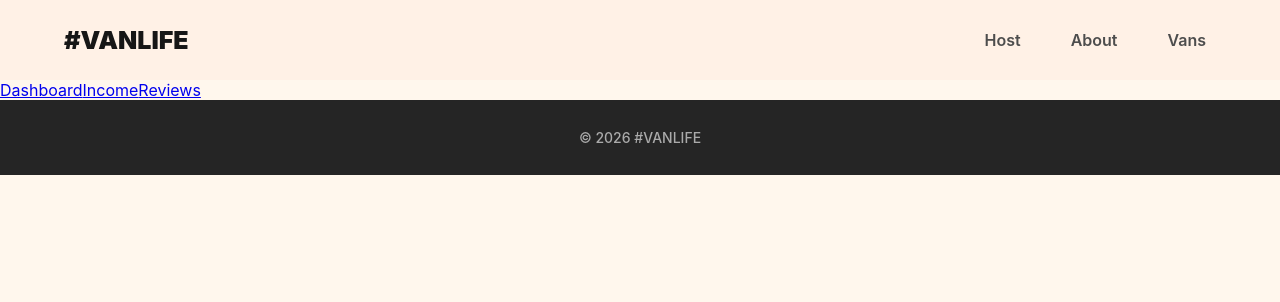
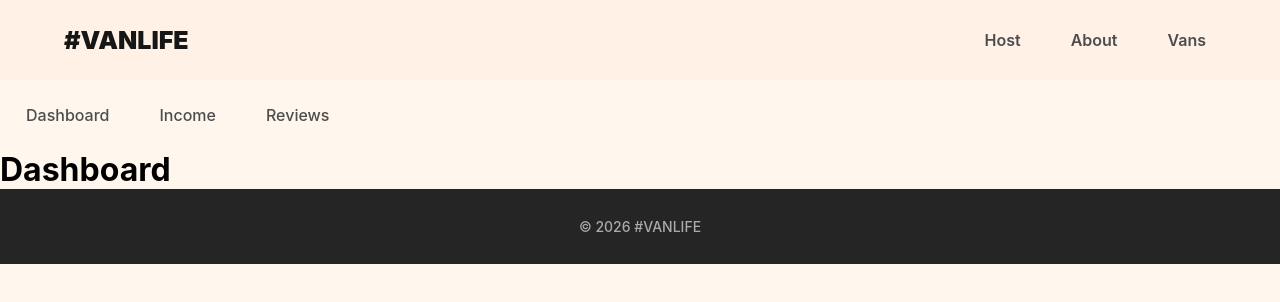
Before and after one commit to DezgunKnight/van-life, a React (Vite) app: page /host in a window 1280 px wide. Shown: the top 302 px of the page. Built offline with nearby package versions, Linux system fonts and the light colour scheme; what miragejs would draw is missing.

Commit message:
added index routes, trimmed unnecessary "/"  from paths, and added some css for host navigation

```diff
--- a/src/App.css
+++ b/src/App.css
@@ -235,3 +235,23 @@
   font-weight: 500;
   font-size: 14px;
 }
+
+/* HostLayout Navigation */
+
+.host-nav {
+  display: flex;
+  gap: 50px;
+  padding: 20px 26px;
+}
+
+.host-nav a {
+  text-decoration: none;
+  color: #4D4D4D;
+  font-weight: 500;
+  padding: 5px 0;
+}
+
+.host-nav a:hover {
+  color: #161616;
+  text-decoration: underline;
+}
--- a/src/App.jsx
+++ b/src/App.jsx
@@ -1,7 +1,7 @@
 import './App.css'
 import { BrowserRouter, Routes, Route} from 'react-router-dom'
 import { Home } from './Pages/Home'
-import { HostLayout } from './Pages/Host/HostLayout'
+import { HostLayout } from './components/HostLayout'
 import { Dashboard } from './Pages/Host/Dashboard'
 import { Income } from './Pages/Host/Income'
 import { Reviews } from './Pages/Host/Reviews'
@@ -18,15 +18,15 @@
     <>
       <BrowserRouter>
         <Routes>
-          <Route element={<Layout />}>
-            <Route path="/" element={<Home />} />
-            <Route path="/about" element={<About />} />
-            <Route path="/vans" element={<Vans />} />
-            <Route path="/vans/:id" element={<VanDetail />}/>
-            <Route path="/host" element={<HostLayout />} >
-              <Route path="/host/dashboard" element={<Dashboard />} />
-              <Route path="/host/income" element={<Income />} />
-              <Route path="/host/reviews" element={<Reviews />} />
+          <Route path="/" element={<Layout />}>
+            <Route index element={<Home />} />
+            <Route path="about" element={<About />} />
+            <Route path="vans" element={<Vans />} />
+            <Route path="vans/:id" element={<VanDetail />}/>
+            <Route path="host" element={<HostLayout />} >
+              <Route index element={<Dashboard />} />
+              <Route path="income" element={<Income />} />
+              <Route path="reviews" element={<Reviews />} />
             </Route>
           </Route>
         </Routes>
--- a/src/Pages/Host/HostLayout.jsx
+++ b/src/components/HostLayout.jsx
@@ -5,9 +5,9 @@
   return (
       <>
         <nav className="host-nav">
-          <Link to="/host/dashboard">Dashboard</Link>
-          <Link to="/host/income">Income</Link>
-          <Link to="/host/reviews">Reviews</Link>
+          <Link to="/host">Dashboard</Link>
+          <Link to="income">Income</Link>
+          <Link to="reviews">Reviews</Link>
         </nav>
         <Outlet />
       </>
```
